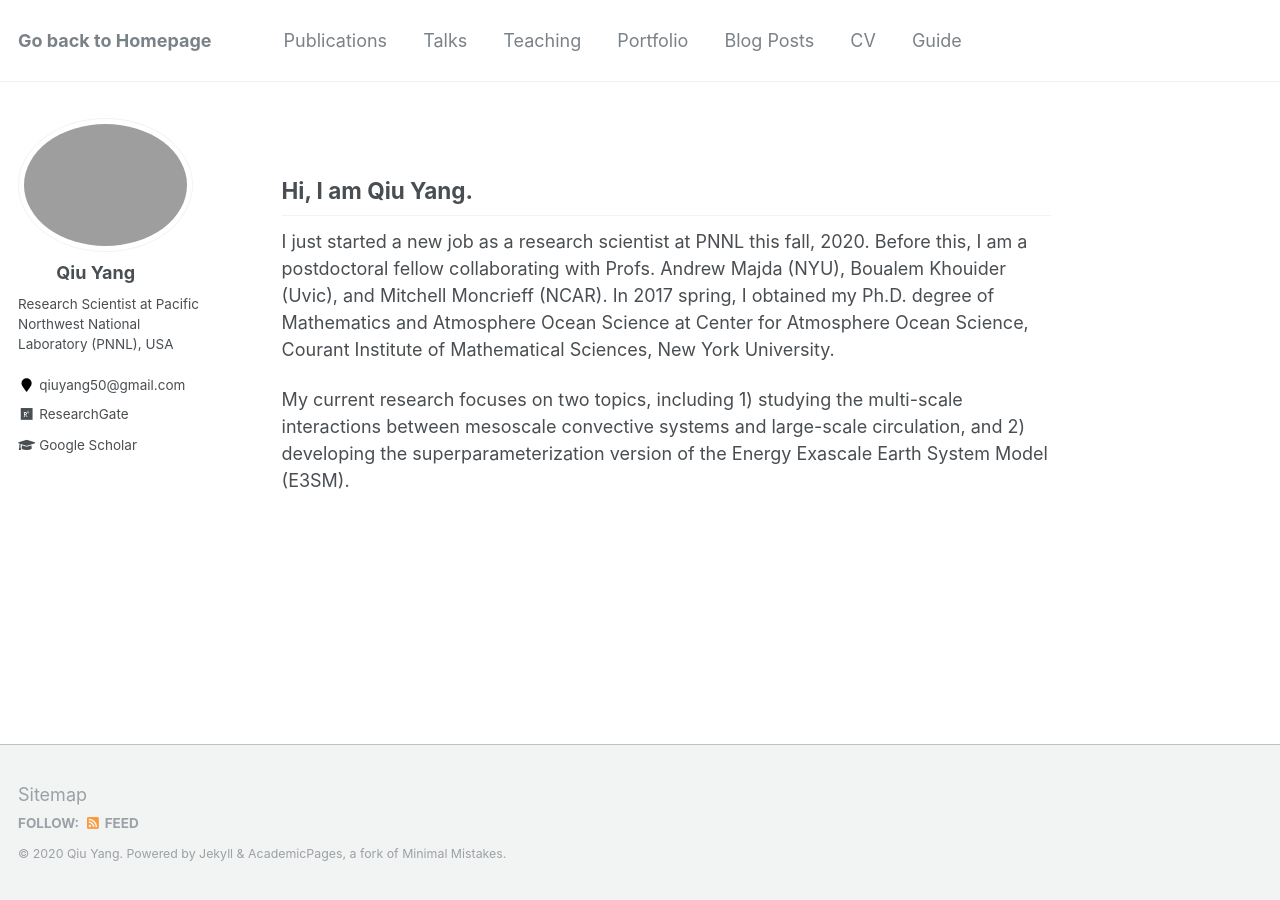
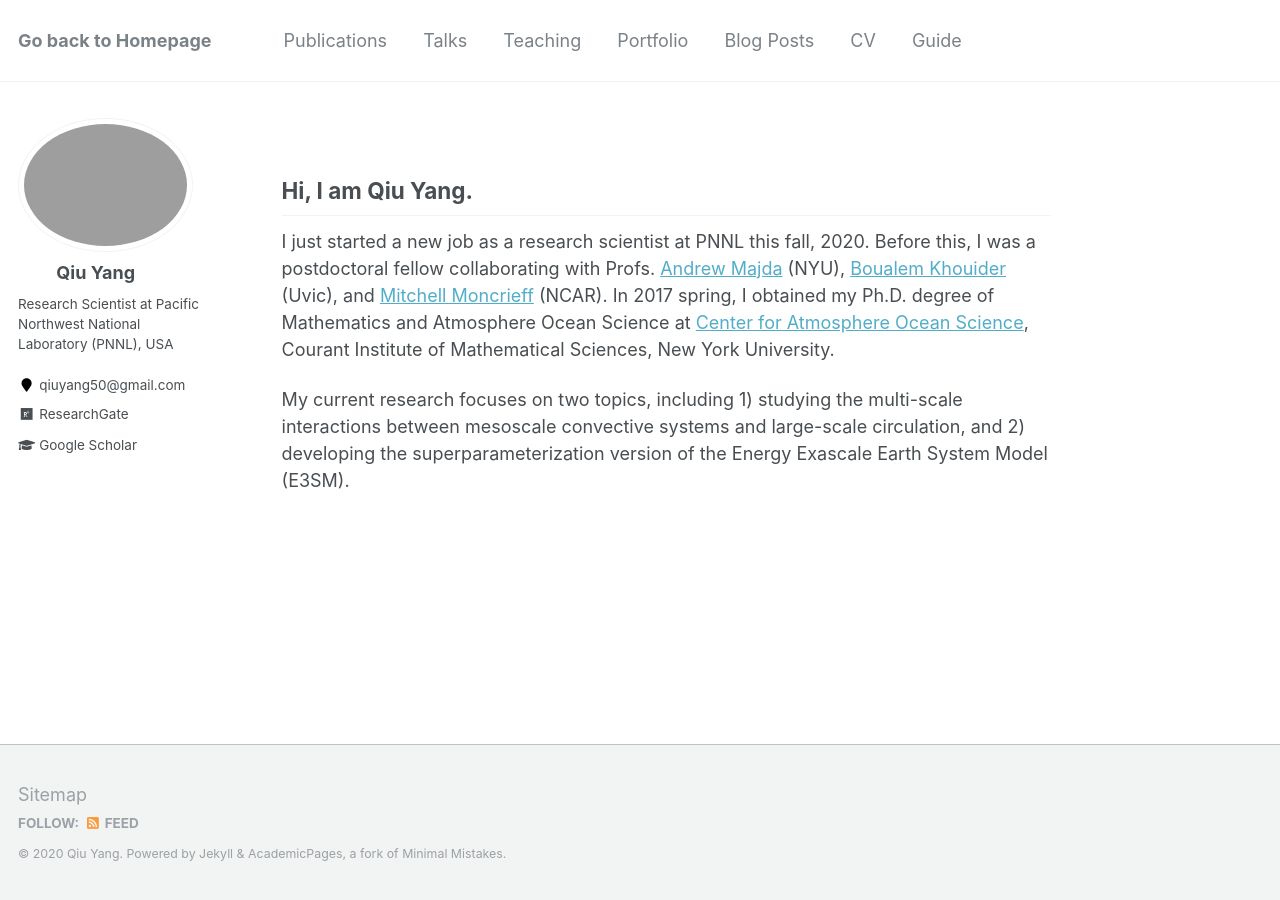
Before and after one commit to qiuyang50/qiuyang50.github.io, a Jekyll site: the page built from _pages/about.md, in a window 1280 px wide. Built offline with Jekyll 4.4.1, drawn with Linux system fonts in a browser that asks for light colours.

Commit message:
Update about.md

```diff
--- a/_pages/about.md
+++ b/_pages/about.md
@@ -10,7 +10,7 @@
 
 Hi, I am Qiu Yang.
 -------
-I just started a new job as a research scientist at PNNL this fall, 2020. Before this, I am a postdoctoral fellow collaborating with Profs. Andrew Majda (NYU), Boualem Khouider (Uvic), and Mitchell Moncrieff (NCAR). In 2017 spring, I obtained my Ph.D. degree of Mathematics and Atmosphere Ocean Science at Center for Atmosphere Ocean Science, Courant Institute of Mathematical Sciences, New York University.
+I just started a new job as a research scientist at PNNL this fall, 2020. Before this, I was a postdoctoral fellow collaborating with Profs. [Andrew Majda](https://math.nyu.edu/faculty/majda/) (NYU), [Boualem Khouider](https://www.math.uvic.ca/~khouider/) (Uvic), and [Mitchell Moncrieff](https://staff.ucar.edu/users/moncrief) (NCAR). In 2017 spring, I obtained my Ph.D. degree of Mathematics and Atmosphere Ocean Science at [Center for Atmosphere Ocean Science](https://caos.cims.nyu.edu/dynamic/), Courant Institute of Mathematical Sciences, New York University.
 
 My current research focuses on two topics, including 1) studying the multi-scale interactions between mesoscale convective systems and large-scale circulation, and 2) developing the superparameterization version of the Energy Exascale Earth System Model (E3SM).
 
```
